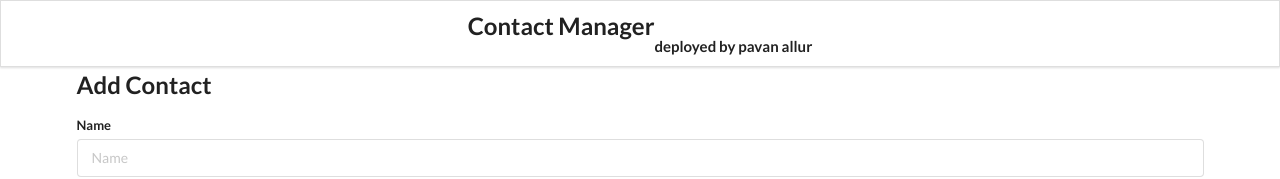
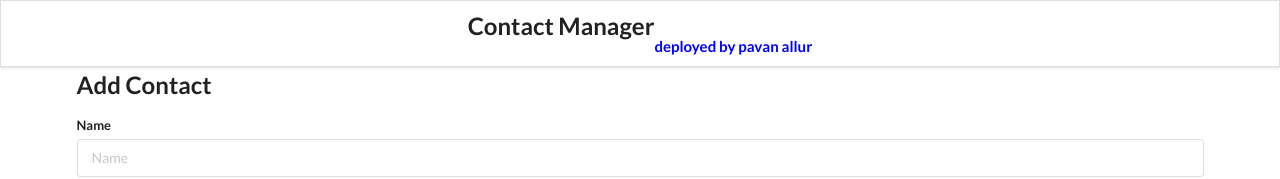
Before and after one commit to pavan-klbg/React-contact-app, a React app: page / in a window 1280 px wide. Shown: the top 179 px of the page. Built offline with nearby package versions, Linux system fonts and the light colour scheme.

Commit message:
app.css update

```diff
--- a/src/components/App.css
+++ b/src/components/App.css
@@ -21,3 +21,7 @@ i.icon {
   font-size: 20px;
   cursor: pointer;
 }
+h4{
+text-shadow: 0ch;
+color: blue;
+}
```
